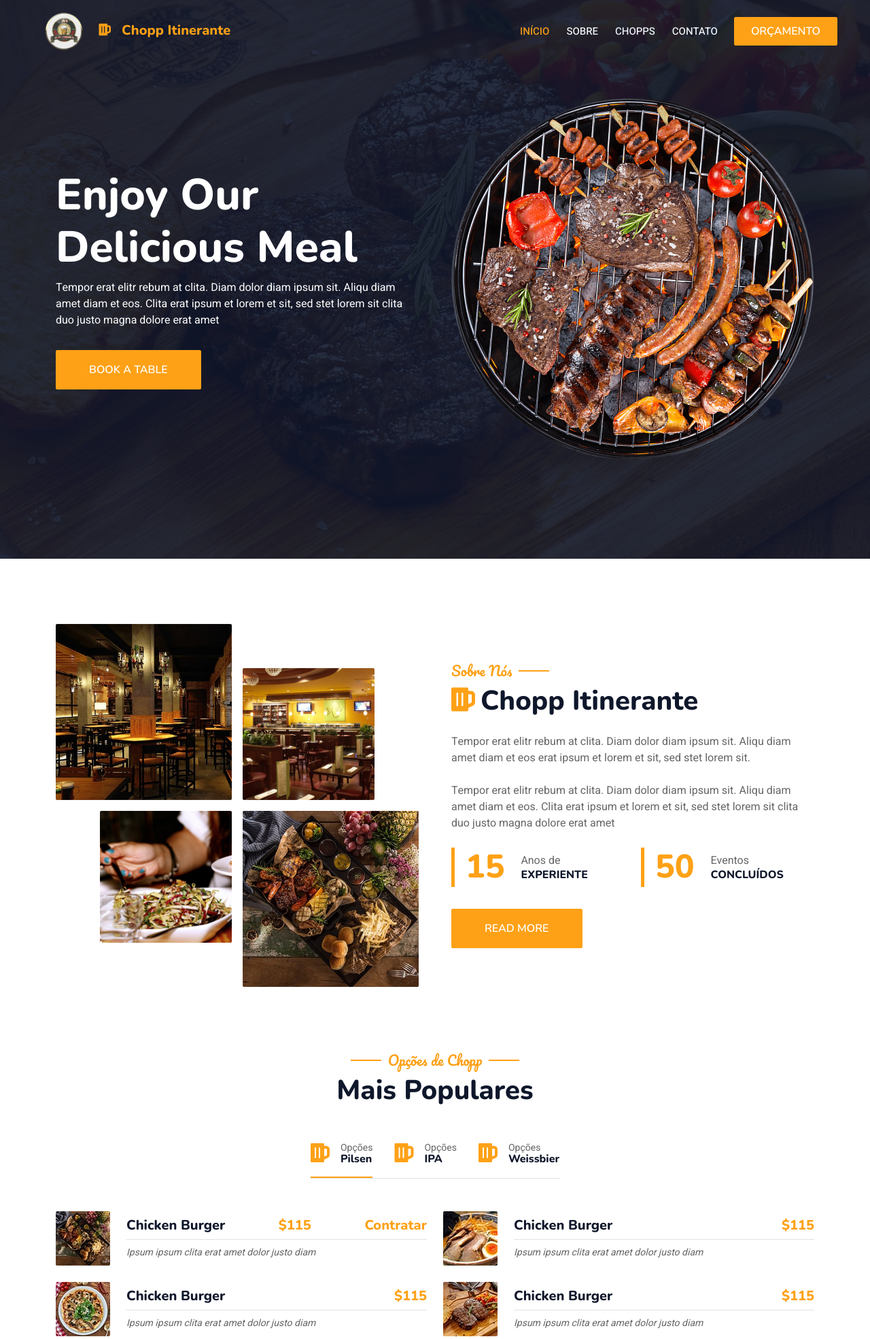
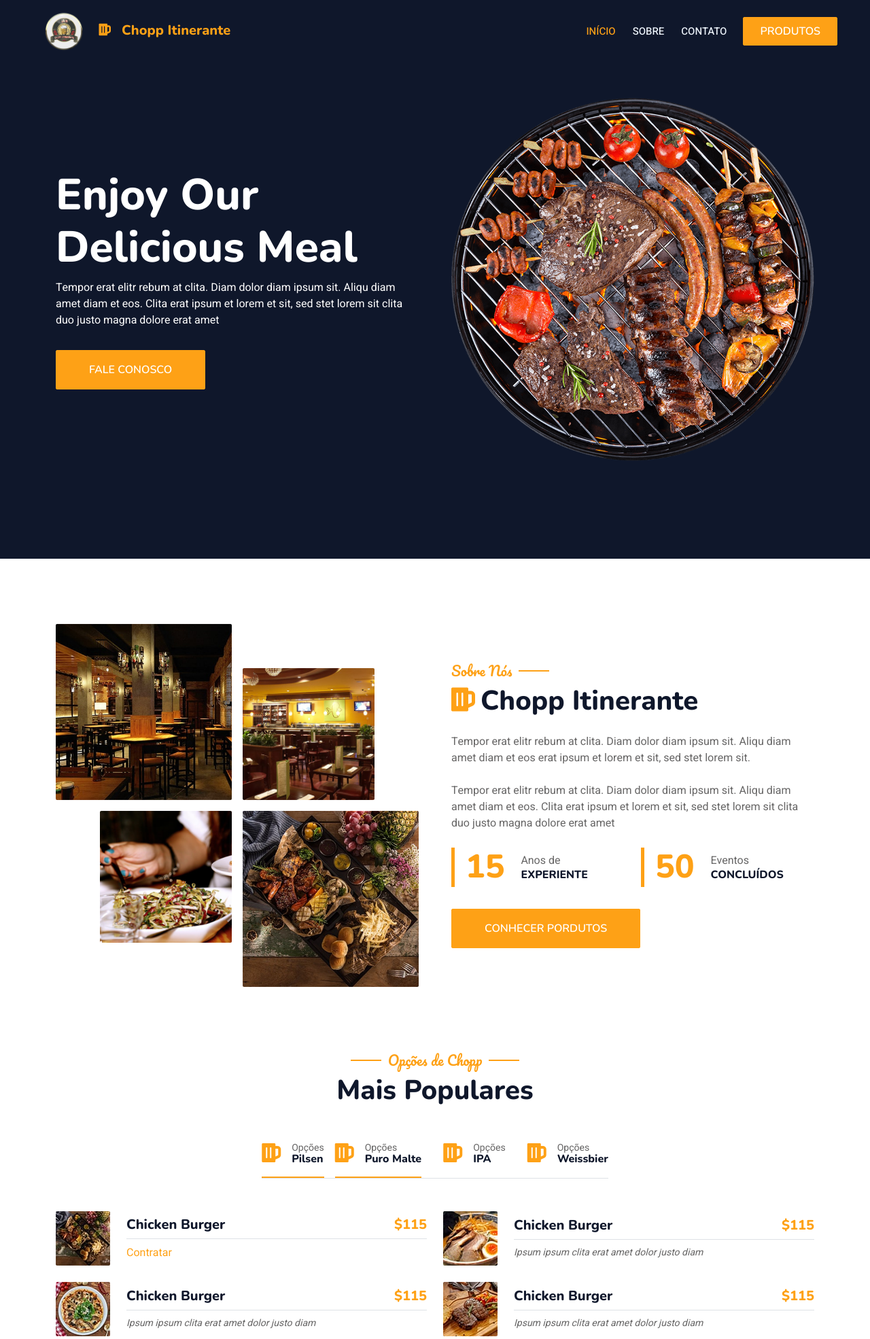
Before and after one commit to Pythonic2/site_chopp_itinerante, a Django app: page / in a window 1280 px wide. Shown: the top 1970 px of the page at 68% size. Run offline with Django 5.2, Linux system fonts and the light colour scheme; some libraries are stand-ins or nearby versions.

Commit message:
alterando ctas

```diff
--- a/templates/parciais/about.html
+++ b/templates/parciais/about.html
@@ -42,7 +42,7 @@
                         </div>
                     </div>
                 </div>
-                <a class="btn btn-primary py-3 px-5 mt-2" href="">Read More</a>
+                <a class="btn btn-primary py-3 px-5 mt-2" href="#cardapio">Conhecer Pordutos</a>
             </div>
         </div>
     </div>
--- a/templates/parciais/cardapio.html
+++ b/templates/parciais/cardapio.html
@@ -1,4 +1,4 @@
-<div class="container-xxl py-5">
+<div class="container-xxl py-5" id="cardapio">
     <div class="container">
         <div class="text-center wow fadeInUp" data-wow-delay="0.1s">
             <h5 class="section-title ff-secondary text-center text-primary fw-normal">Opções de Chopp</h5>
@@ -12,6 +12,15 @@
                         <div class="ps-3">
                             <small class="text-body">Opções</small>
                             <h6 class="mt-n1 mb-0">Pilsen</h6>
+                        </div>
+                    </a>
+                </li>
+                <li class="nav-item">
+                    <a class="d-flex align-items-center text-start mx-3 ms-0 pb-3 active" data-bs-toggle="pill" href="#tab-1">
+                        <i class="fa fa-beer fa-2x text-primary"></i>
+                        <div class="ps-3">
+                            <small class="text-body">Opções</small>
+                            <h6 class="mt-n1 mb-0">Puro Malte</h6>
                         </div>
                     </a>
                 </li>
@@ -44,9 +53,9 @@
                                     <h5 class="d-flex justify-content-between border-bottom pb-2">
                                         <span>Chicken Burger</span>
                                         <span class="text-primary">$115</span>
-                                        <span class="text-primary"><a href="#">Contratar</a></span>
+
                                     </h5>
-                                    <small class="fst-italic">Ipsum ipsum clita erat amet dolor justo diam</small>
+                                    <span class="text-primary"><a href="#">Contratar</a></span>
                                 </div>
                             </div>
                         </div>
--- a/templates/parciais/contact.html
+++ b/templates/parciais/contact.html
@@ -1,4 +1,4 @@
-<div class="container-xxl py-5 px-0 wow fadeInUp" data-wow-delay="0.1s">
+<div class="container-xxl py-5 px-0 wow fadeInUp" data-wow-delay="0.1s" id="contato">
     <div class="row g-0">
         <div class="col-md-6">
             <div class="video">
--- a/templates/parciais/header.html
+++ b/templates/parciais/header.html
@@ -1,10 +1,10 @@
-<div class="container-xxl py-5 bg-dark hero-header mb-5">
+<div class="container-xxl py-5 bg-dark mb-5">
     <div class="container my-5 py-5">
         <div class="row align-items-center g-5">
             <div class="col-lg-6 text-center text-lg-start">
                 <h1 class="display-3 text-white animated slideInLeft">Enjoy Our<br>Delicious Meal</h1>
                 <p class="text-white animated slideInLeft mb-4 pb-2">Tempor erat elitr rebum at clita. Diam dolor diam ipsum sit. Aliqu diam amet diam et eos. Clita erat ipsum et lorem et sit, sed stet lorem sit clita duo justo magna dolore erat amet</p>
-                <a href="" class="btn btn-primary py-sm-3 px-sm-5 me-3 animated slideInLeft">Book A Table</a>
+                <a href="https://api.whatsapp.com/send/?phone=5521965373333&text&type=phone_number&app_absent=0" class="btn btn-primary py-sm-3 px-sm-5 me-3 animated slideInLeft" target="blank">Fale Conosco</a>
             </div>
             <div class="col-lg-6 text-center text-lg-end overflow-hidden">
                 <img class="img-fluid" src="static/img/hero.png" alt="">
--- a/templates/parciais/nav_bar.html
+++ b/templates/parciais/nav_bar.html
@@ -11,7 +11,6 @@
             <div class="navbar-nav ms-auto py-0 pe-4">
                 <a href="{% url 'home'%}" class="nav-item nav-link active">Início</a>
                 <a href="#about" class="nav-item nav-link">Sobre</a>
-                <a href="service.html" class="nav-item nav-link">Chopps</a>
                 {% comment %} <a href="menu.html" class="nav-item nav-link">Menu</a>
                 <div class="nav-item dropdown">
                     <a href="#" class="nav-link dropdown-toggle" data-bs-toggle="dropdown">Pages</a>
@@ -21,9 +20,9 @@
                         <a href="testimonial.html" class="dropdown-item">Testimonial</a>
                     </div>
                 </div> {% endcomment %}
-                <a href="contact.html" class="nav-item nav-link">Contato</a>
+                <a href="#contato" class="nav-item nav-link">Contato</a>
             </div>
-            <a href="" class="btn btn-primary py-2 px-4">Orçamento</a>
+            <a href="#cardapio" class="btn btn-primary py-2 px-4">Produtos</a>
         </div>
     </nav>
 
```
